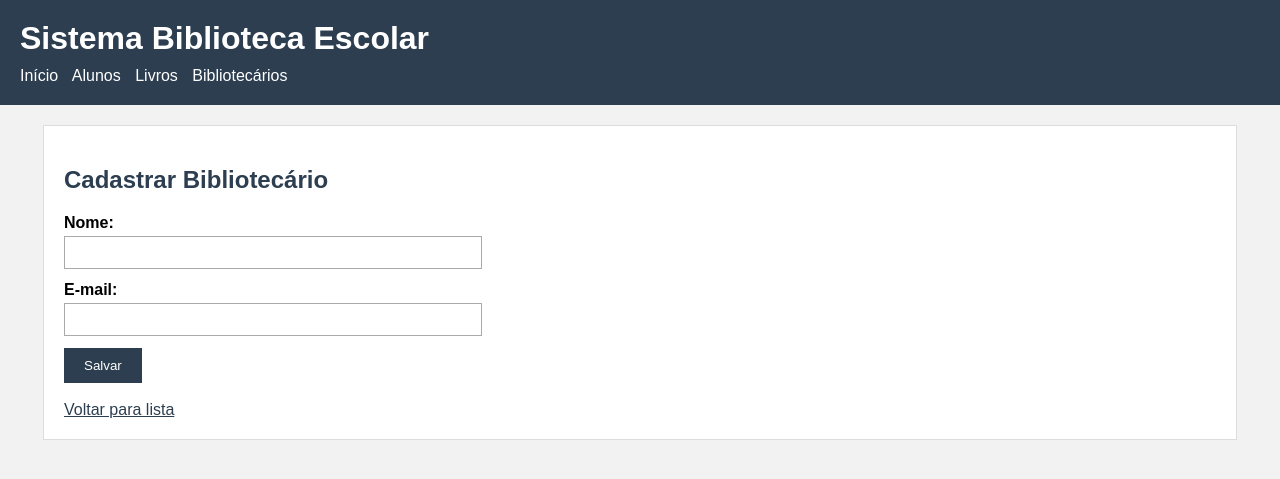
After one commit to enzobarbado08/projeto1biblioteca, a Flask app: page /bibliotecarios/novo in a window 1280 px wide. The commit adds this page. Shown: the top 479 px of the page. Run offline with Flask 3, Linux system fonts and the light colour scheme.

Commit message:
Cadastros Finais

```diff
--- a/app.py
+++ b/app.py
@@ -21,17 +21,13 @@ def listar_alunos():
         conexao = conectar()
         cursor = conexao.cursor(dictionary=True)
 
-
         cursor.execute("SELECT * FROM aluno")
         alunos = cursor.fetchall()
-
 
         cursor.close()
         conexao.close()
 
-
         return render_template("alunos.html", alunos=alunos)
-
 
     except Exception as erro:
         return f"Erro ao listar alunos: {erro}"
@@ -50,30 +46,23 @@ def cadastrar_aluno():
         turma = request.form["turma"]
         telefone = request.form["telefone"]
 
-
         conexao = conectar()
         cursor = conexao.cursor()
-
 
         sql = """
             INSERT INTO aluno (nome, serie, turma, telefone)
             VALUES (%s, %s, %s, %s)
         """
 
-
         valores = (nome, serie, turma, telefone)
-
 
         cursor.execute(sql, valores)
         conexao.commit()
 
-
         cursor.close()
         conexao.close()
 
-
         return redirect("/alunos")
-
 
     except Exception as erro:
         return f"Erro ao cadastrar aluno: {erro}"
@@ -86,17 +75,13 @@ def listar_livros():
         conexao = conectar()
         cursor = conexao.cursor(dictionary=True)
 
-
         cursor.execute("SELECT * FROM livro")
         livros = cursor.fetchall()
-
 
         cursor.close()
         conexao.close()
 
-
         return render_template("livros.html", livros=livros)
-
 
     except Exception as erro:
         return f"Erro ao listar livros: {erro}"
@@ -114,34 +99,79 @@ def cadastrar_livro():
         autor = request.form["autor"]
         categoria = request.form["categoria"]
 
-
         conexao = conectar()
         cursor = conexao.cursor()
-
 
         sql = """
             INSERT INTO livro (titulo, autor, categoria, status)
             VALUES (%s, %s, %s, %s)
         """
 
-
         valores = (titulo, autor, categoria, "Disponível")
-
 
         cursor.execute(sql, valores)
         conexao.commit()
 
-
         cursor.close()
         conexao.close()
 
-
         return redirect("/livros")
-
 
     except Exception as erro:
         return f"Erro ao cadastrar livro: {erro}"
 
 
+# Rotas para bibliotecario
+@app.route("/bibliotecarios")
+def listar_bibliotecarios():
+    try:
+        conexao = conectar()
+        cursor = conexao.cursor(dictionary=True)
+
+        cursor.execute("SELECT * FROM bibliotecario")
+        bibliotecarios = cursor.fetchall()
+
+        cursor.close()
+        conexao.close()
+
+        return render_template("bibliotecarios.html", bibliotecarios=bibliotecarios)
+
+    except Exception as erro:
+        return f"Erro ao listar bibliotecários: {erro}"
+
+
+@app.route("/bibliotecarios/novo")
+def formulario_bibliotecario():
+    return render_template("bibliotecario_form.html")
+
+
+@app.route("/bibliotecarios/cadastrar", methods=["POST"])
+def cadastrar_bibliotecario():
+    try:
+        nome = request.form["nome"]
+        email = request.form["email"]
+
+        conexao = conectar()
+        cursor = conexao.cursor()
+
+        sql = """
+            INSERT INTO bibliotecario (nome, email)
+            VALUES (%s, %s)
+        """
+
+        valores = (nome, email)
+
+        cursor.execute(sql, valores)
+        conexao.commit()
+
+        cursor.close()
+        conexao.close()
+
+        return redirect("/bibliotecarios")
+
+    except Exception as erro:
+        return f"Erro ao cadastrar bibliotecário: {erro}"
+
+
 if __name__ == "__main__":
     app.run(debug=True)
--- a/templates/base.html
+++ b/templates/base.html
@@ -17,11 +17,13 @@
     <header>
         <h1>Sistema Biblioteca Escolar</h1>
 
-
         <nav>
             <a href="/">Início</a>
             <a href="/alunos">Alunos</a>
+            <a href="/livros">Livros</a>
+            <a href="/bibliotecarios">Bibliotecários</a>
         </nav>
+
     </header>
 
 
@@ -29,13 +31,5 @@
         {% block conteudo %}
         {% endblock %}
     </main>
-    <nav>
-        <a href="/">Início</a>
-        <a href="/alunos">Alunos</a>
-        <a href="/livros">Livros</a>
-    </nav>
-
-
-
 </body>
 </html>
--- /dev/null
+++ b/templates/bibliotecario_form.html
@@ -0,0 +1,33 @@
+{% extends "base.html" %}
+
+
+{% block conteudo %}
+
+
+<h2>Cadastrar Bibliotecário</h2>
+
+
+<form method="POST" action="/bibliotecarios/cadastrar">
+
+
+    <label>Nome:</label>
+    <input type="text" name="nome" required>
+
+
+    <label>E-mail:</label>
+    <input type="email" name="email" required>
+
+
+    <button type="submit">Salvar</button>
+
+
+</form>
+
+
+<br>
+
+
+<a href="/bibliotecarios">Voltar para lista</a>
+
+
+{% endblock %}
```
Also changed, not shown: templates/bibliotecarios.html (added, +37 -0 lines).
